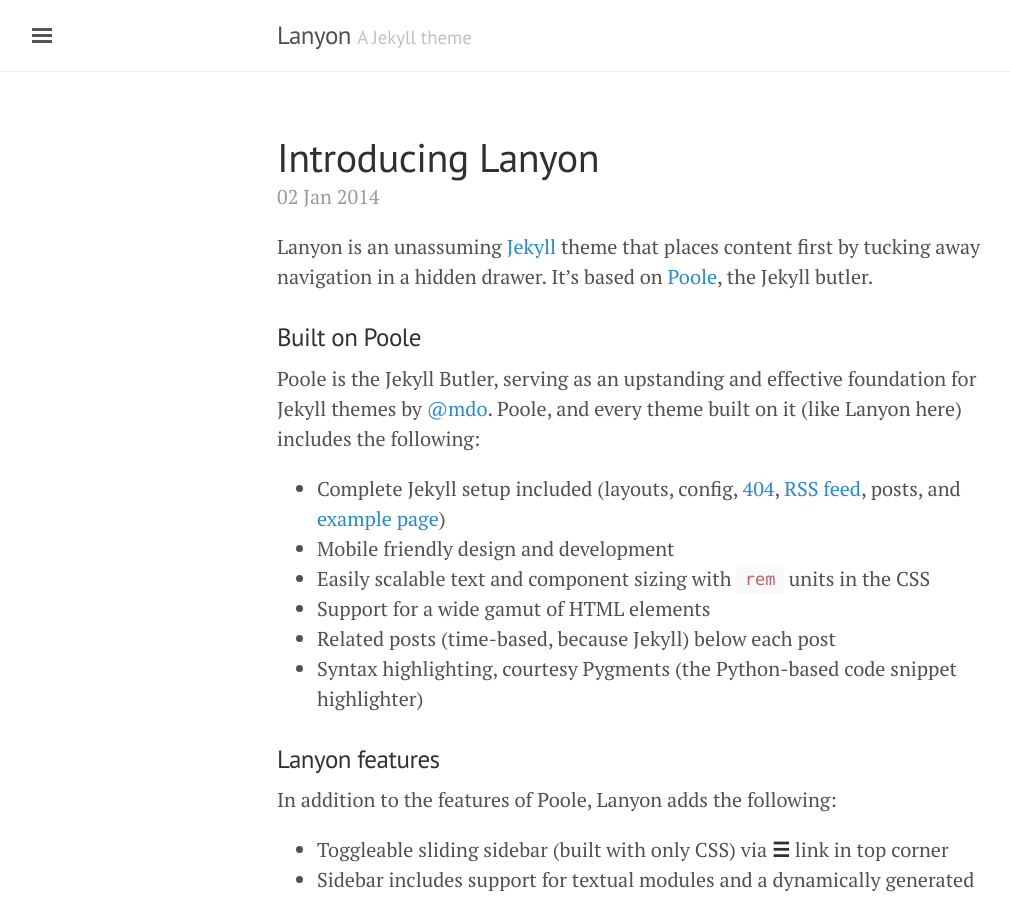
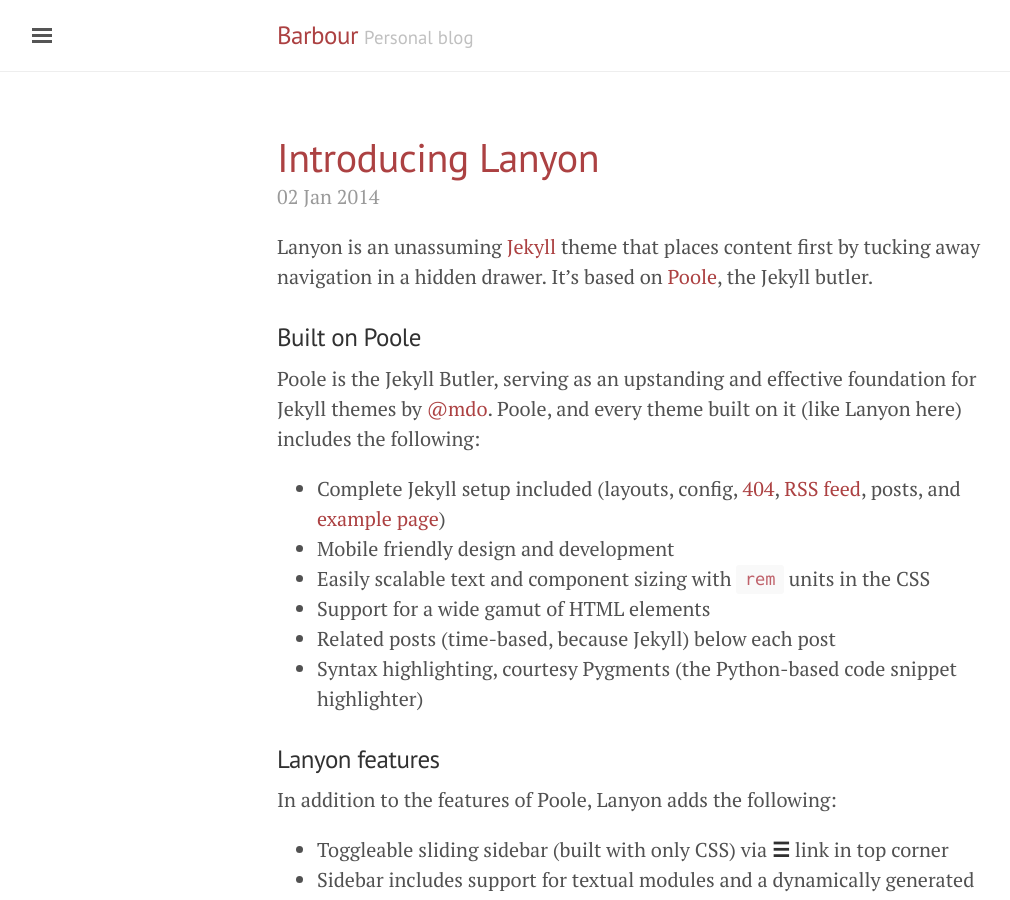
Before and after one commit to atelic/barbour-em.github.io, a Jekyll site: the page built from blog/index.html, in a window 1280 px wide and 900 px high. Shown: the whole window, without its empty margins (3-1013 px from the left). Built offline with Jekyll 4.4.1, drawn with Linux system fonts in a browser that asks for light colours; the list of posts is cut into pages by our own code.

Commit message:
Theme jekyll

```diff
--- a/blog/_config.yml
+++ b/blog/_config.yml
@@ -5,18 +5,18 @@
 relative_permalinks: true
 
 # Setup
-title:               Lanyon
-tagline:             'A Jekyll theme'
-description:         'A reserved <a href="http://jekyllrb.com" target="_blank">Jekyll</a> theme that places the utmost gravity on content with a hidden drawer. Made by <a href="https://twitter.com/mdo" target="_blank">@mdo</a>.'
-url:                 http://lanyon.getpoole.com
-baseurl:             ''
+title:               Barbour
+tagline:             'Personal blog'
+description:         'Whatever comes to mind'
+url:                 http://barbour-em.github.io/blog
+baseurl:             '/blog/'
 paginate:            5
 
 # About/contact
 author:
-  name:              Mark Otto
-  url:               https://twitter.com/mdo
-  email:             markdotto@gmail.com
+  name:              Eric Barbour
+  url:               https://twitter.com/ebarbour22
+  email:             emb4gu@virginia.edu
 
 # Custom vars
 version:             1.0.0
--- a/blog/_includes/sidebar.html
+++ b/blog/_includes/sidebar.html
@@ -25,8 +25,6 @@
       {% endif %}
     {% endfor %}
 
-    <a class="sidebar-nav-item" href="{{ site.github.repo }}/archive/v{{ site.version }}.zip">Download</a>
-    <a class="sidebar-nav-item" href="{{ site.github.repo }}">GitHub project</a>
     <span class="sidebar-nav-item">Currently v{{ site.version }}</span>
   </nav>
 
--- a/blog/_layouts/default.html
+++ b/blog/_layouts/default.html
@@ -3,7 +3,7 @@
 
   {% include head.html %}
 
-  <body>
+  <body class="theme-base-08">
 
     {% include sidebar.html %}
 
```
